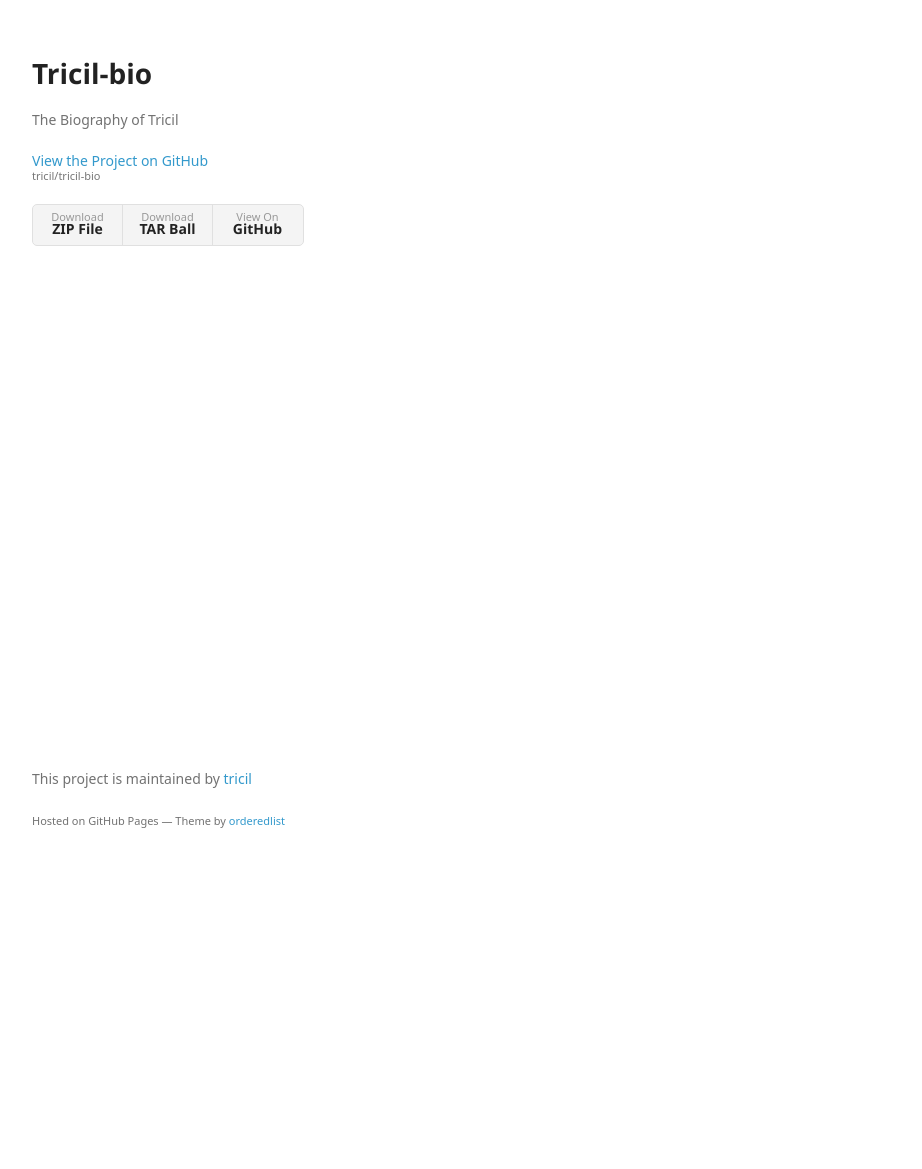
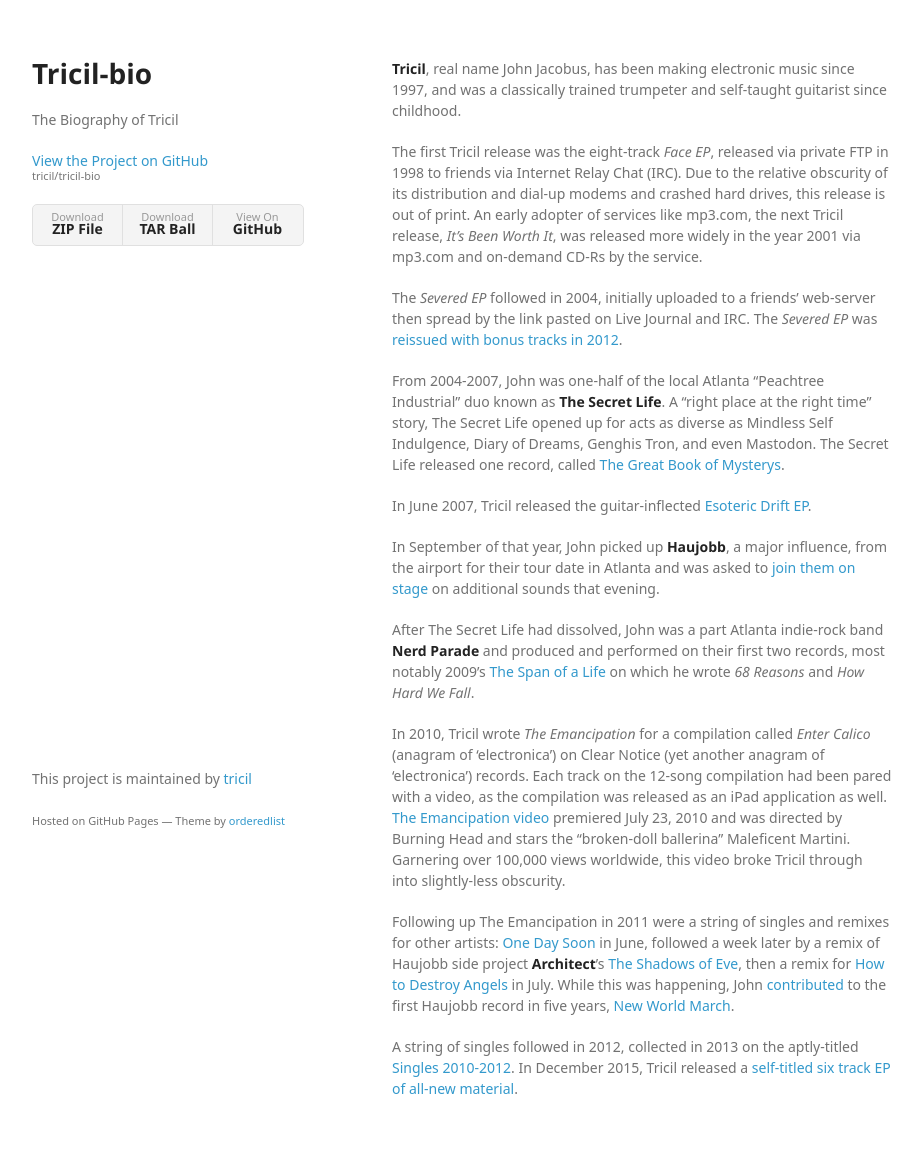
Before and after one commit to tricil/tricil-bio, a Jekyll site: the page built from index.md, in a window 1280 px wide. Shown: the whole page, without its empty margins (178-1100 px from the left). Built offline with Jekyll 4.4.1, drawn with Linux system fonts in a browser that asks for light colours; some web fonts are replaced; before the commit the page ends 900 px from its top, so only the background shows below that.

Commit message:
Revert "this might not work"
This reverts commit d66b0734b301b1c3e3248da3e2f2c02e18374704.

```diff
--- a/index.md
+++ b/index.md
@@ -1,3 +1,22 @@
 ---
 layout: index
 ---
+**Tricil**, real name John Jacobus, has been making electronic music since 1997, and was a classically trained trumpeter and self-taught guitarist since childhood.
+
+The first Tricil release was the eight-track *Face EP*, released via private FTP in 1998 to friends via Internet Relay Chat (IRC). Due to the relative obscurity of its distribution and dial-up modems and crashed hard drives, this release is out of print. An early adopter of services like mp3.com, the next Tricil release, *It's Been Worth It*, was released more widely in the year 2001 via mp3.com and on-demand CD-Rs by the service.
+
+The *Severed EP* followed in 2004, initially uploaded to a friends' web-server then spread by the link pasted on Live Journal and IRC. The *Severed EP* was [reissued with bonus tracks in 2012](http://tricil.bandcamp.com/album/severed).
+
+From 2004-2007, John was one-half of the local Atlanta "Peachtree Industrial" duo known as **The Secret Life**. A "right place at the right time" story, The Secret Life opened up for acts as diverse as Mindless Self Indulgence, Diary of Dreams, Genghis Tron, and even Mastodon. The Secret Life released one record, called [The Great Book of Mysterys](http://ituuns.com/album/t-g-b-o-m-a-h-t-s-t).
+
+In June 2007, Tricil released the guitar-inflected [Esoteric Drift EP](http://tricil.bandcamp.com/album/esoteric-drift).
+
+In September of that year, John picked up **Haujobb**, a major influence, from the airport for their tour date in Atlanta and was asked to [join them on stage](https://www.flickr.com/photos/tricil/albums/72157623331983545) on additional sounds that evening.
+
+After The Secret Life had dissolved, John was a part Atlanta indie-rock band **Nerd Parade** and produced and performed on their first two records, most notably 2009's [The Span of a Life](https://pupsounds.bandcamp.com/album/the-span-of-a-life) on which he wrote *68 Reasons* and *How Hard We Fall*.
+
+In 2010, Tricil wrote *The Emancipation* for a compilation called *Enter Calico* (anagram of 'electronica') on Clear Notice (yet another anagram of 'electronica') records. Each track on the 12-song compilation had been pared with a video, as the compilation was released as an iPad application as well. [The Emancipation video](https://vimeo.com/13230643) premiered July 23, 2010 and was directed by Burning Head and stars the "broken-doll ballerina" Maleficent Martini. Garnering over 100,000 views worldwide, this video broke Tricil through into slightly-less obscurity.
+
+Following up The Emancipation in 2011 were a string of singles and remixes for other artists: [One Day Soon](https://vimeo.com/25706779) in June, followed a week later by a remix of Haujobb side project **Architect**'s [The Shadows of Eve](https://www.youtube.com/watch?v=R1oYYsUFqpU), then a remix for [How to Destroy Angels](https://www.youtube.com/watch?v=h08aXHhqlLU) in July. While this was happening, John [contributed](http://www.discogs.com/artist/2491455-John-Jacobus) to the first Haujobb record in five years, [New World March](https://haujobb.bandcamp.com/album/new-world-march).
+
+A string of singles followed in 2012, collected in 2013 on the aptly-titled [Singles 2010-2012](https://tricil.bandcamp.com/album/singles-2010-2012). In December 2015, Tricil released a [self-titled six track EP of all-new material](https://tricil.bandcamp.com/album/tricil).
```
